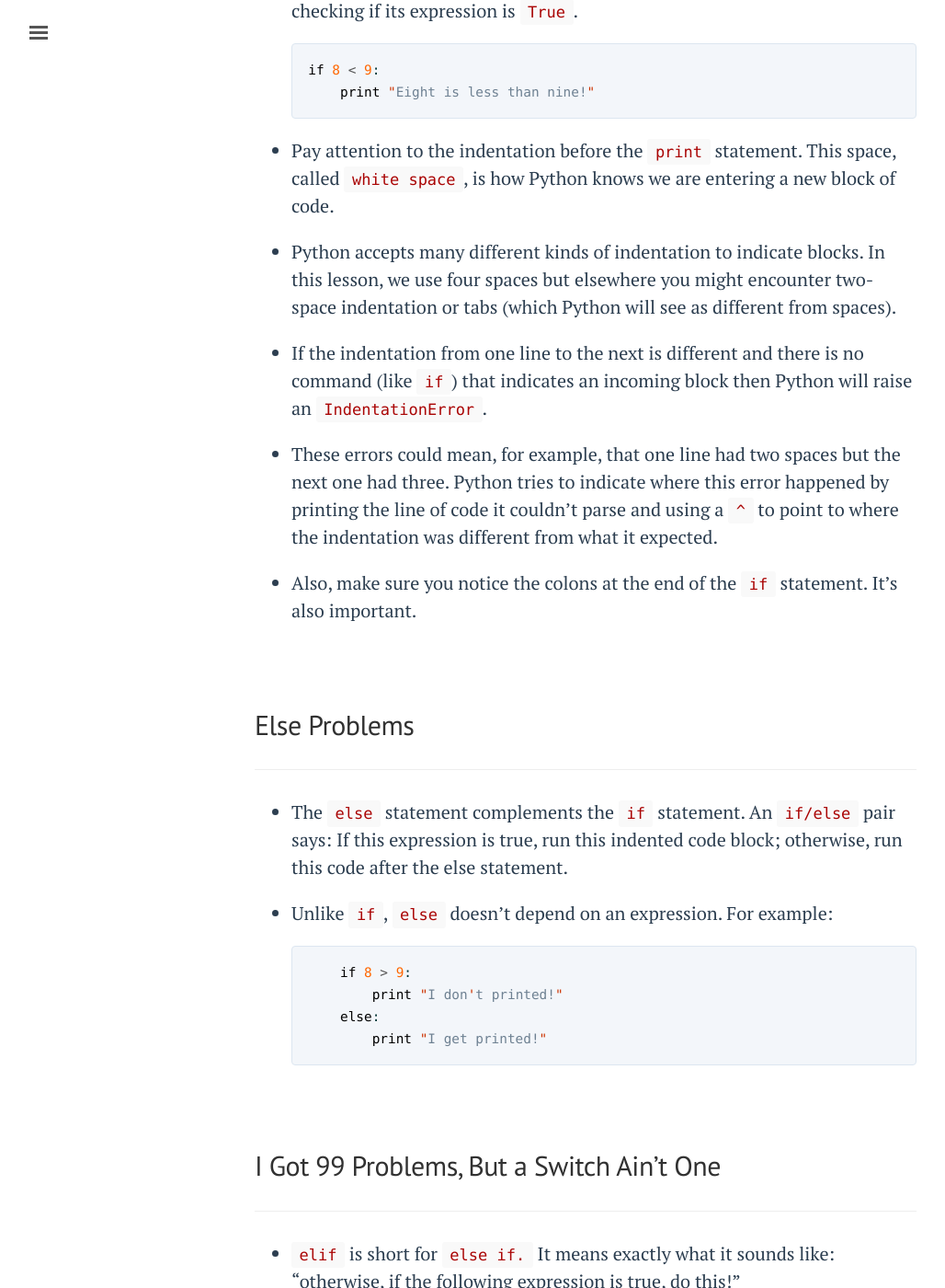
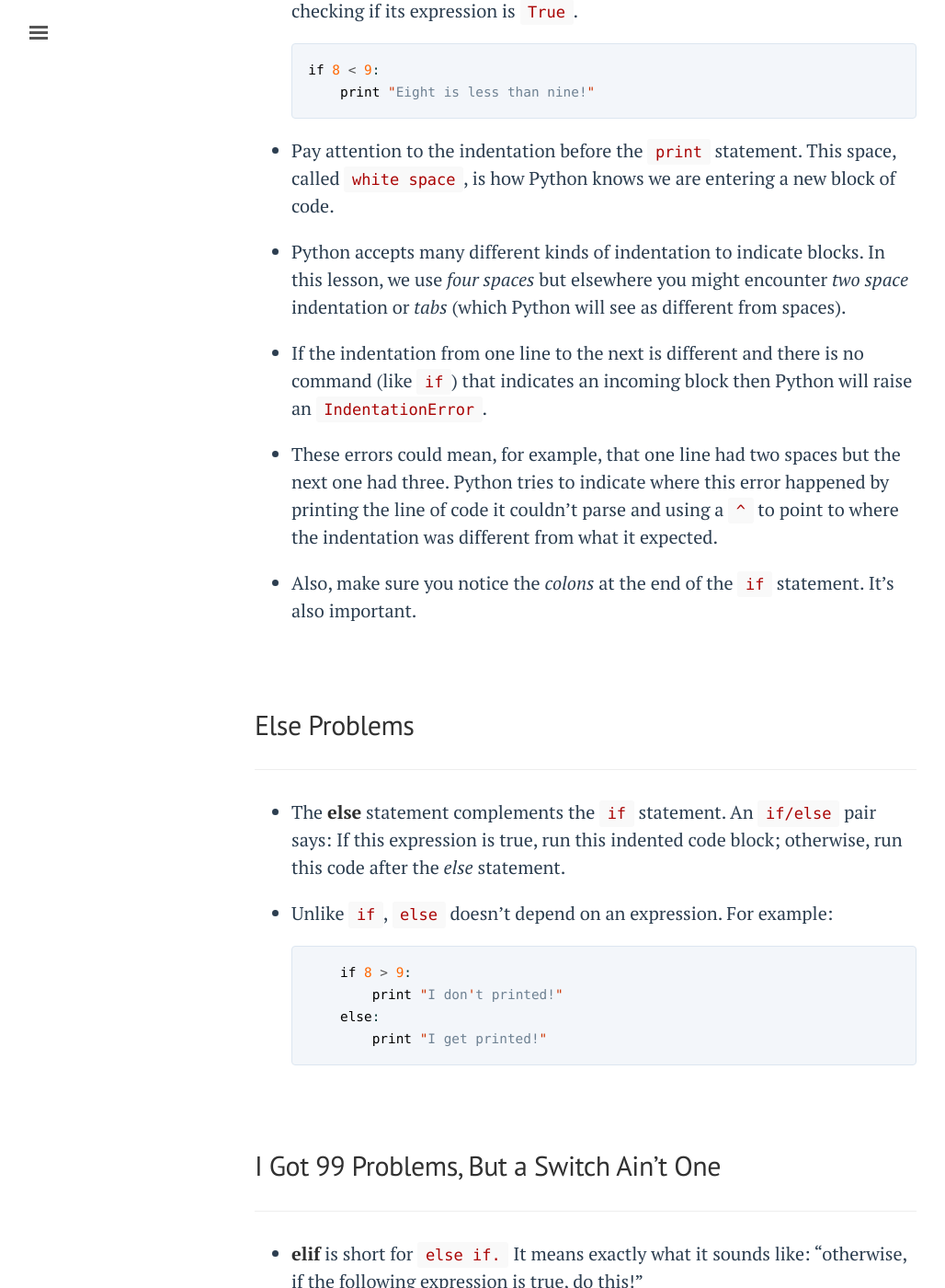
Before and after one commit to g-kutty/py-tour, a Jekyll site: the page built from lessons/04/control_flow.md, in a window 1280 px wide and 1400 px high, scrolled down 2900 px. Shown: the whole window at 92% size, without its empty margins (3-1031 px from the left). Built offline with Jekyll 4.4.1, drawn with Linux system fonts in a browser that asks for light colours.

````diff
--- a/lessons/04/control_flow.md
+++ b/lessons/04/control_flow.md
@@ -78,14 +78,14 @@ title: 04 - Control flow
 
 - __Boolean operators__ compare statements and result in boolean values. There are three boolean operators:
 
-  1. `and`, which checks if both the statements are `True`.
+  1. `and`, which checks if both the statements are _True_.
 
         ```python
             1 < 2 and 2 < 3 is True
             1 < 2 and 2 > 3 is False
         ```
 
-  2. `or`, which checks if at least one of the statements is `True`.
+  2. `or`, which checks if at least one of the statements is _True_.
 
         ```python
             1 < 2 or 2 > 3 is True
@@ -108,7 +108,7 @@ title: 04 - Control flow
 
 ***
 
-- `if` is a conditional statement that executes some specified code after checking if its expression is `True`.
+- __if__ is a conditional statement that executes some specified code after checking if its expression is `True`.
 
   ```python
     if 8 < 9:
@@ -117,13 +117,13 @@ title: 04 - Control flow
 
 - Pay attention to the indentation before the `print` statement. This space, called `white space`, is how Python knows we are entering a new block of code.
 
-- Python accepts many different kinds of indentation to indicate blocks. In this lesson, we use four spaces but elsewhere you might encounter two-space indentation or tabs (which Python will see as different from spaces).
+- Python accepts many different kinds of indentation to indicate blocks. In this lesson, we use _four spaces_ but elsewhere you might encounter _two space_ indentation or _tabs_ (which Python will see as different from spaces).
 
 - If the indentation from one line to the next is different and there is no command (like `if`) that indicates an incoming block then Python will raise an `IndentationError`.
 
 - These errors could mean, for example, that one line had two spaces but the next one had three. Python tries to indicate where this error happened by printing the line of code it couldn't parse and using a `^` to point to where the indentation was different from what it expected.
 
-- Also, make sure you notice the colons at the end of the `if` statement. It's also important.
+- Also, make sure you notice the _colons_ at the end of the `if` statement. It's also important.
 
 &nbsp;
 
@@ -131,7 +131,7 @@ title: 04 - Control flow
 
 ***
 
-- The `else` statement complements the `if` statement. An `if/else` pair says: If this expression is true, run this indented code block; otherwise, run this code after the else statement.
+- The __else__ statement complements the `if` statement. An `if/else` pair says: If this expression is true, run this indented code block; otherwise, run this code after the _else_ statement.
 
 - Unlike `if`, `else` doesn't depend on an expression. For example:
 
@@ -148,7 +148,7 @@ title: 04 - Control flow
 
 ***
 
-- `elif` is short for `else if.` It means exactly what it sounds like: "otherwise, if the following expression is true, do this!"
+- __elif__ is short for `else if.` It means exactly what it sounds like: "otherwise, if the following expression is true, do this!"
 
     ```python
         if 8 > 9:
````
